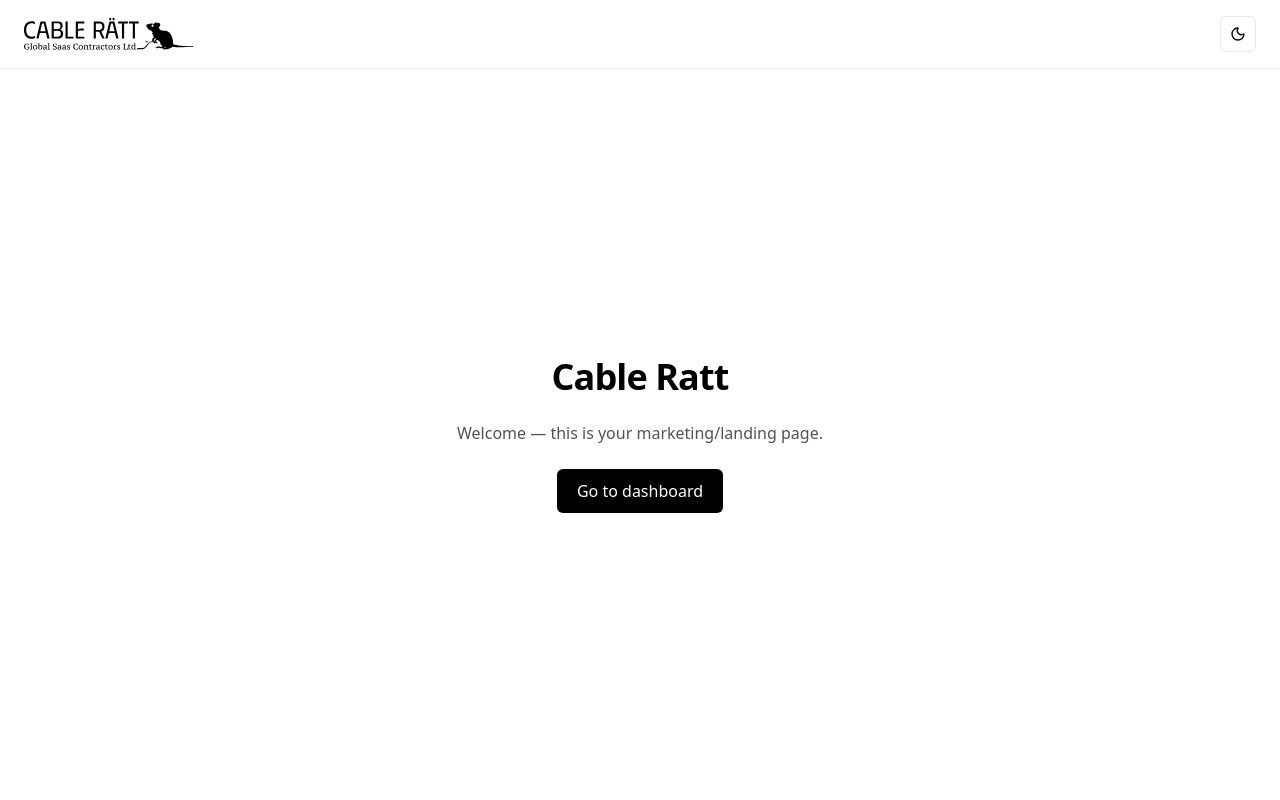
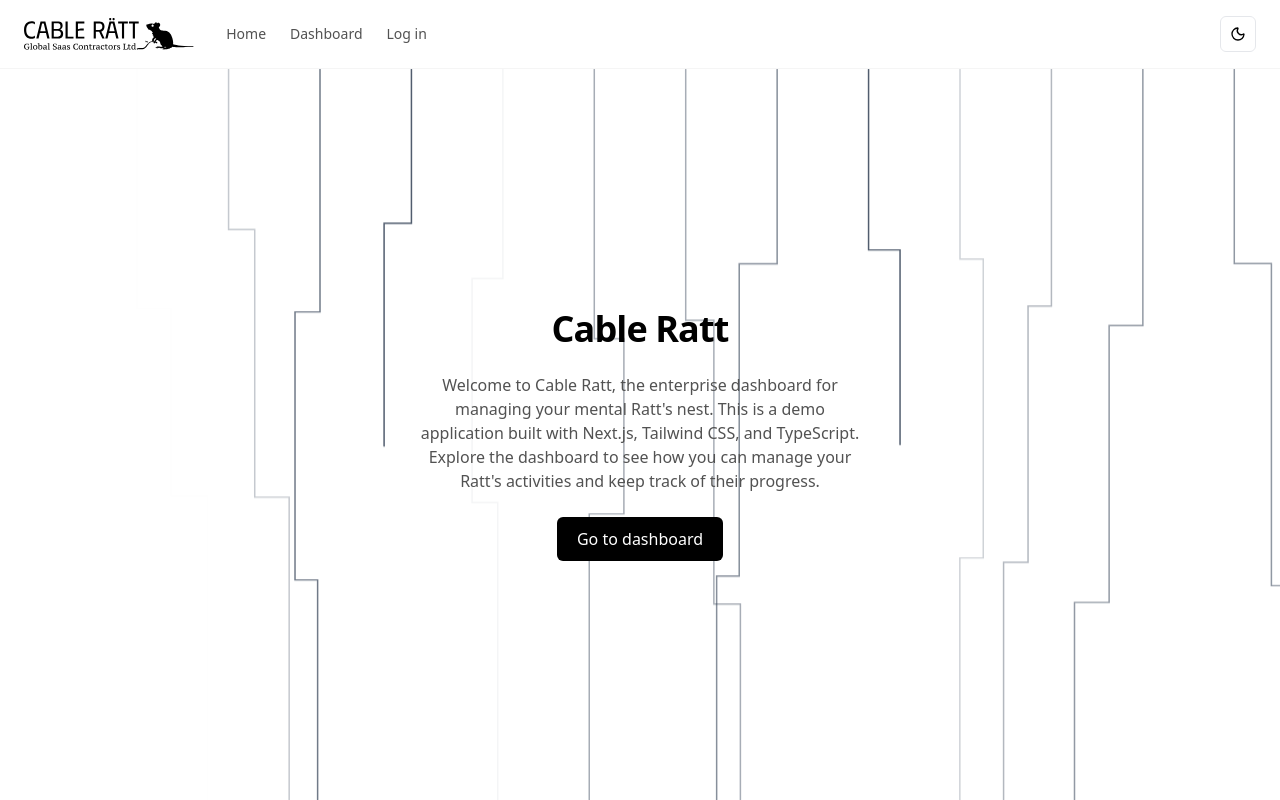
Before and after one commit to Tucci-net/cable-ratt, a Next.js app: page / in a window 1280 px wide. Built offline with nearby package versions, Linux system fonts and the light colour scheme.

Commit message:
Animated Cable lines for background, added nav bar, softened header border

```diff
--- a/app/(auth)/login/page.tsx
+++ b/app/(auth)/login/page.tsx
@@ -14,7 +14,7 @@ export default function LoginPage() {
           type="submit"
           className="rounded-md bg-black px-4 py-2 text-white hover:bg-neutral-800"
         >
-          Sign in with GitHub
+          Sign in via GitHub
         </button>
       </form>
     </main>
--- a/app/globals.css
+++ b/app/globals.css
@@ -5,3 +5,24 @@
 body {
   @apply bg-white text-black transition-colors duration-300 dark:bg-neutral-950 dark:text-white;
 }
+
+@keyframes cable-draw {
+  0% {
+    stroke-dashoffset: 3000;
+    opacity: 1;
+  }
+  60% {
+    stroke-dashoffset: 0;
+    opacity: 0;
+  }
+  100% {
+    stroke-dashoffset: 0;
+    opacity: 0;
+  }
+}
+
+.animate-cable-draw {
+  animation-name: cable-draw;
+  animation-timing-function: cubic-bezier(0.01, 0.1, 0.25, 0.5, 1);
+  animation-fill-mode: forwards;
+}
--- a/app/layout.tsx
+++ b/app/layout.tsx
@@ -4,7 +4,7 @@ import "./globals.css";
 
 export const metadata: Metadata = {
   title: "Cable Ratt",
-  description: "Enterprise dashboard for [product description]",
+  description: "Enterprise dashboard for Cable Ratt Saas",
 };
 
 export default function RootLayout({
--- a/app/page.tsx
+++ b/app/page.tsx
@@ -1,18 +1,61 @@
+"use client";
+
 import Link from "next/link";
+import { useEffect, useRef, useState } from "react";
 import { Header } from "@/components/features/header";
-import { CableRain } from "@/components/features/rain-background";
+import { CableRain } from "@/components/features/cable-rain";
+
+const CONTENT_STAGGER_MS = 400;
+const CONTENT_DURATION_MS = 600;
+const RAIN_START_DELAY_MS = CONTENT_STAGGER_MS + CONTENT_DURATION_MS;
 
 export default function HomePage() {
+  const headerRef = useRef<HTMLElement | null>(null);
+  const [headerHeightPx, setHeaderHeightPx] = useState(0);
+
+  useEffect(() => {
+    const el = headerRef.current;
+    if (!el) return;
+
+    const update = () => {
+      setHeaderHeightPx(el.getBoundingClientRect().height);
+    };
+
+    update();
+
+    const ro = new ResizeObserver(() => update());
+    ro.observe(el);
+
+    return () => ro.disconnect();
+  }, []);
+
   return (
     <>
-      <cable-rain/>
+      <CableRain startDelayMs={RAIN_START_DELAY_MS} headerHeightPx={headerHeightPx} />
+
       <div className="flex min-h-screen flex-col">
-        <Header />
+        <Header ref={headerRef} />
+
         <main className="flex flex-1 flex-col items-center justify-center gap-6 px-6 text-center">
-          <h1 className="text-4xl font-semibold tracking-tight">Cable Ratt</h1>
-          <p className="max-w-md text-neutral-600 dark:text-neutral-400">
-            Welcome — this is your marketing/landing page.
+          <h1
+            className="animate-content-in opacity-0 text-4xl font-semibold tracking-tight"
+            style={{ animationDuration: `${CONTENT_DURATION_MS}ms` }}
+          >
+            Cable Ratt
+          </h1>
+
+          <p
+            className="animate-content-in opacity-0 max-w-md text-neutral-600 dark:text-neutral-400"
+            style={{
+              animationDuration: `${CONTENT_DURATION_MS}ms`,
+              animationDelay: `${CONTENT_STAGGER_MS}ms`,
+            }}
+          >
+            Welcome to Cable Ratt, the enterprise dashboard for managing your mental Ratt's nest.
+            This is a demo application built with Next.js, Tailwind CSS, and TypeScript.
+            Explore the dashboard to see how you can manage your Ratt's activities and keep track of their progress.
           </p>
+
           <Link
             href="/dashboard"
             className="rounded-md bg-black px-5 py-2.5 text-white hover:bg-neutral-800 dark:bg-white dark:text-black dark:hover:bg-neutral-200"
--- a/components/features/cable-rain.tsx
+++ b/components/features/cable-rain.tsx
@@ -1,34 +1,110 @@
-const lines = [
-  { left: "2%", duration: "6s", delay: "0s" },
-  { left: "9%", duration: "8s", delay: "2.2s" },
-  { left: "16%", duration: "5s", delay: "3.6s" },
-  { left: "23%", duration: "7s", delay: "0.8s" },
-  { left: "30%", duration: "9s", delay: "1.5s" },
-  { left: "38%", duration: "5.5s", delay: "3s" },
-  { left: "46%", duration: "7.5s", delay: "0.3s" },
-  { left: "54%", duration: "6.5s", delay: "2.7s" },
-  { left: "62%", duration: "8.5s", delay: "1.1s" },
-  { left: "69%", duration: "5s", delay: "4s" },
-  { left: "76%", duration: "7s", delay: "0.6s" },
-  { left: "83%", duration: "6s", delay: "2.4s" },
-  { left: "90%", duration: "9s", delay: "1.8s" },
-  { left: "96%", duration: "5.5s", delay: "3.3s" },
-];
+"use client";
 
-export function CableRain() {
+import { useEffect, useState } from "react";
+
+const LANE_WIDTH = 90; // px — target spacing per cable
+const CABLES_PER_BATCH = 3; // (unused in your code, keep if you plan to use later)
+const BATCH_STAGGER_MS = 900;
+
+function pseudoRandom(seed: number) {
+  const x = Math.sin(seed * 9999) * 10000;
+  return x - Math.floor(x);
+}
+
+function buildCable(i: number, laneWidth: number, height: number, startDelayMs: number) {
+  const x0 = laneWidth * i + laneWidth / 2;
+
+  const kinkMin = laneWidth * 0.22;
+  const kinkMax = laneWidth * 0.42;
+
+  const sign1 = pseudoRandom(i + 20) < 0.5 ? -1 : 1;
+  const run1 = sign1 * (kinkMin + pseudoRandom(i + 21) * (kinkMax - kinkMin));
+
+  const sign2 = pseudoRandom(i + 40) < 0.5 ? -1 : 1;
+  const run2 = sign2 * (kinkMin + pseudoRandom(i + 41) * (kinkMax - kinkMin));
+
+  const x1 = x0 + run1;
+  const x2 = x1 + run2;
+
+  const kink1Y = height * 0.2 + pseudoRandom(i + 10) * height * 0.2;
+  const kink2Y = height * 0.55 + pseudoRandom(i + 30) * height * 0.2;
+
+  const durationMs = 5000 + pseudoRandom(i + 50) * 5000;
+
+  const batchCount = 5;
+  const batchIndex = i % batchCount;
+  const delayMs = startDelayMs + batchIndex * BATCH_STAGGER_MS + pseudoRandom(i + 100) * 300;
+
+  const d = `M ${x0} 0
+    L ${x0} ${kink1Y}
+    L ${x1} ${kink1Y}
+    L ${x1} ${kink2Y}
+    L ${x2} ${kink2Y}
+    L ${x2} ${height}`;
+
+  return { d, duration: `${durationMs}ms`, delay: `${delayMs}ms` };
+}
+
+export function CableRain({
+  startDelayMs = 0,
+  headerHeightPx = 0,
+}: {
+  startDelayMs?: number;
+  headerHeightPx?: number;
+}) {
+  const [size, setSize] = useState<{ width: number; height: number } | null>(null);
+
+  useEffect(() => {
+    function measure() {
+      setSize({ width: window.innerWidth, height: window.innerHeight });
+    }
+    measure();
+
+    let resizeTimer: ReturnType<typeof setTimeout>;
+    function onResize() {
+      clearTimeout(resizeTimer);
+      resizeTimer = setTimeout(measure, 150);
+    }
+
+    window.addEventListener("resize", onResize);
+    return () => {
+      window.removeEventListener("resize", onResize);
+      clearTimeout(resizeTimer);
+    };
+  }, []);
+
+  if (!size) return null;
+
+  const count = Math.max(4, Math.floor(size.width / LANE_WIDTH));
+  const laneWidth = size.width / count;
+  const cables = Array.from({ length: count }, (_, i) =>
+    buildCable(i, laneWidth, size.height, startDelayMs)
+  );
+
   return (
-    <div className="pointer-events-none fixed inset-0 -z-10 overflow-hidden">
-      {lines.map((line, i) => (
-        <span
-          key={i}
-          className="animate-rainfall absolute top-0 h-24 w-px bg-neutral-400/40 dark:bg-neutral-500/30"
-          style={{
-            left: line.left,
-            animationDuration: line.duration,
-            animationDelay: line.delay,
-          }}
-        />
-      ))}
+    <div
+  className="pointer-events-none fixed inset-0 -z-10 overflow-hidden text-[#334155] dark:text-[ #3D4C5F]"
+  style={{ paddingTop: headerHeightPx }}>
+
+      <svg
+        className="h-full w-full"
+        viewBox={`0 0 ${size.width} ${size.height}`}
+        preserveAspectRatio="none"
+      >
+        {cables.map((cable, i) => (
+          <path
+            key={i}
+            d={cable.d}
+            fill="none"
+            stroke="currentColor"
+            strokeWidth="1.5"
+            strokeLinecap="round"
+            strokeDasharray="3000"
+            className="animate-cable-draw opacity-0"
+            style={{ animationDuration: cable.duration, animationDelay: cable.delay }}
+          />
+        ))}
+      </svg>
     </div>
   );
 }
--- a/components/features/header.tsx
+++ b/components/features/header.tsx
@@ -1,11 +1,43 @@
+import Link from "next/link";
 import { ThemeToggle } from "@/components/ui/theme-toggle";
+import { forwardRef } from "react";
 
-export function Header() {
+export const Header = forwardRef<HTMLElement, {}>(function Header(_, ref) {
   return (
-    <header className="flex items-center justify-between border-b px-6 py-4">
-      <img src="/cable-ratt-logo-black.svg" alt="Cable Ratt" className="h-8 dark:hidden" />
-      <img src="/cable-ratt-logo-white.svg" alt="Cable Ratt" className="hidden h-8 dark:block" />
+    <header
+      ref={ref}
+      className="flex items-center justify-between border-b border-neutral-200/40 px-6 py-4 dark:border-neutral-700/40"
+    >
+      <div className="flex items-center gap-8">
+        <img
+          src="/cable-ratt-logo-black.svg"
+          alt="Cable Ratt"
+          className="h-8 dark:hidden"
+        />
+        <img
+          src="/cable-ratt-logo-white.svg"
+          alt="Cable Ratt"
+          className="hidden h-8 dark:block"
+        />
+        <nav className="hidden items-center gap-6 text-sm text-neutral-600 dark:text-neutral-400 sm:flex">
+          <Link href="/" className="hover:text-black dark:hover:text-white">
+            Home
+          </Link>
+          <Link
+            href="/dashboard"
+            className="hover:text-black dark:hover:text-white"
+          >
+            Dashboard
+          </Link>
+          <Link
+            href="/login"
+            className="hover:text-black dark:hover:text-white"
+          >
+            Log in
+          </Link>
+        </nav>
+      </div>
       <ThemeToggle />
     </header>
   );
-}
+});
--- a/tailwind.config.ts
+++ b/tailwind.config.ts
@@ -9,15 +9,25 @@ const config: Config = {
   theme: {
     extend: {
       keyframes: {
-        rainfall: {
-          "0%": { transform: "translateY(-10vh)", opacity: "0" },
-          "10%": { opacity: "1" },
-          "90%": { opacity: "1" },
-          "100%": { transform: "translateY(110vh)", opacity: "0" },
+        "cable-draw": {
+          "0%": { strokeDashoffset: "3000", opacity: "0" },
+          "8%": { opacity: "0.5" },
+          "15%": { opacity: "0.15" },
+          "25%": { opacity: "0.9" },
+          "40%": { opacity: "0.35" },
+          "55%": { opacity: "1" },
+          "80%": { strokeDashoffset: "0", opacity: "1" },
+          "92%": { opacity: "0.3" },
+          "100%": { strokeDashoffset: "0", opacity: "0" },
+        },
+        "content-in": {
+          "0%": { opacity: "0", transform: "translateY(12px)" },
+          "100%": { opacity: "1", transform: "translateY(0)" },
         },
       },
       animation: {
-        rainfall: "rainfall linear infinite",
+        "cable-draw": "cable-draw linear infinite",
+        "content-in": "content-in ease-out forwards",
       },
     },
   },
```
Also changed, not shown: components/features/rain-background.tsx (+33 -0 lines).
